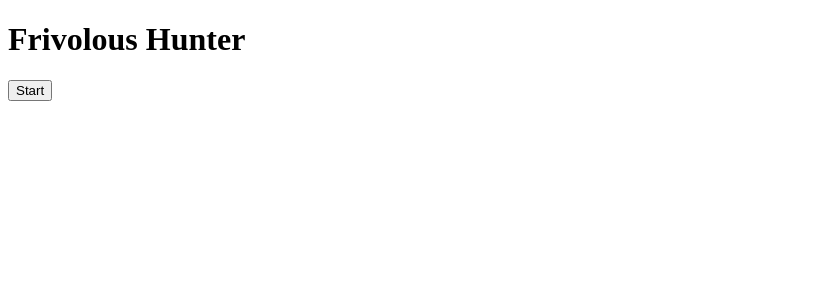
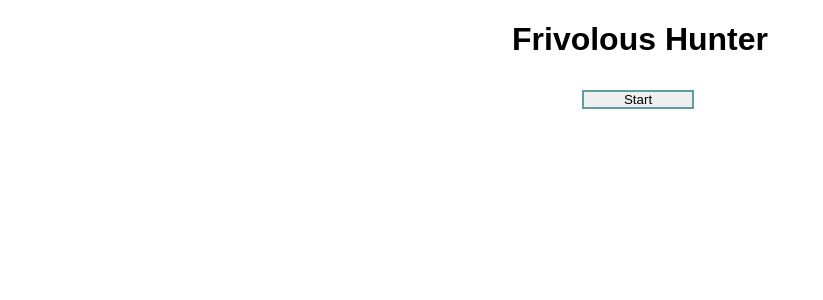
Before and after one commit to Melissopoulos/Quiz-game, a React (Create React App) app in the folder quiz-game/: page / in a window 1280 px wide. Shown: the top 300 px of the page, without its empty margins (0-823 px from the left). Built offline with nearby package versions, Linux system fonts and the light colour scheme.

Commit message:
style components and show the correct answer when user selects

```diff
--- a/quiz-game/package.json
+++ b/quiz-game/package.json
@@ -10,9 +10,11 @@
     "@types/node": "^16.18.3",
     "@types/react": "^18.0.25",
     "@types/react-dom": "^18.0.8",
+    "@types/styled-components": "^5.1.26",
     "react": "^18.2.0",
     "react-dom": "^18.2.0",
     "react-scripts": "5.0.1",
+    "styled-components": "^5.3.6",
     "typescript": "^4.8.4",
     "web-vitals": "^2.1.4"
   },
--- /dev/null
+++ b/quiz-game/src/App.styles.ts
@@ -0,0 +1,43 @@
+import styled, { createGlobalStyle } from "styled-components";
+
+export const GlobalStyle = createGlobalStyle`
+html{
+    height: 100%;
+}
+
+body{
+    background-size: cover;
+    margin: 0;
+    padding: 0 20px;
+    display: flex;
+    justify-content: center;
+}
+
+*{
+    box-sizing: border-box;
+    font-family: 'Catamaran', sans-serif;
+}
+`;
+
+export const Wrapper = styled.div`
+  display: flex;
+  flex-direction: column;
+  align-items: center;
+
+  .start {
+    text-align: center;
+    cursor: pointer;
+    border: 2px solid #5f9ea0;
+    background: ##56ffa4;
+    margin: 10px 70px;
+    padding: 0 40px;
+  }
+  .next {
+    text-align: center;
+    cursor: pointer;
+    border: 2px solid #5f9ea0;
+    background: ##56ffa4;
+    margin: 10px 250px;
+    padding: 0 40px;
+  }
+`;
--- a/quiz-game/src/App.tsx
+++ b/quiz-game/src/App.tsx
@@ -5,6 +5,8 @@ import Question from "./components/Question";
 import Results from "./components/Results";
 //types
 import { QuestionState, Difficulty } from "./API";
+//styles
+import { GlobalStyle, Wrapper } from "./App.styles";
 
 type AnswerObject = {
   question: string;
@@ -107,10 +109,15 @@ const App = () => {
   const [correctAnswers, setCorrectAnswers] = useState(0);
 
   return (
+    <>
+      <GlobalStyle />
+      <Wrapper>
         <div className="App">
           <h1>Frivolous Hunter</h1>
           {gameOver && userAnswers.length === 0 ? (
-        <button onClick={startTrivia}>Start</button>
+            <button className="start" onClick={startTrivia}>
+              Start
+            </button>
           ) : null}
           {loading && <p>Loading Questions...</p>}
           {!loading && !gameOver && (
@@ -124,7 +131,7 @@ const App = () => {
             />
           )}
           {!gameOver && !loading && userAnswers.length === number + 1 && (
-        <button onClick={nextQuestion}>
+            <button className="next" onClick={nextQuestion}>
               {userAnswers.length === TOTAL_QUESTIONS ? "Finish" : "Next"}
             </button>
           )}
@@ -136,6 +143,8 @@ const App = () => {
             />
           )}
         </div>
+      </Wrapper>
+    </>
   );
 };
 
--- /dev/null
+++ b/quiz-game/src/components/Question.styles.ts
@@ -0,0 +1,40 @@
+import styled from "styled-components";
+
+export const Wrapper = styled.div`
+  max-width: 1000px;
+  border-radius: 10px;
+  padding: 20px;
+  text-align: center;
+
+  p {
+    font-size: 1rem;
+  }
+`;
+
+type ButtonWrapperProps = {
+  correct: boolean;
+  userClicked: boolean;
+};
+
+export const ButtonWrapper = styled.div<ButtonWrapperProps>`
+  transition: all 0.4s ease;
+
+  :hover {
+    opacity: 0.8;
+  }
+
+  button {
+    cursor: pointer;
+    user-select: none;
+    font-size: 0.8rem;
+    width: 100%;
+    padding: 10px 10px 10px 10px;
+    margin: 5px 0;
+    background: ${({ correct, userClicked }) =>
+      correct
+        ? "linear-gradient(90deg,#56ffa4,#59bc86)"
+        : !correct && userClicked
+        ? "linear-gradient(90deg,#ff5656,#c16868)"
+        : "linear-gradient(90deg,#56ccff,#6eafb4)"};
+  }
+`;
--- a/quiz-game/src/components/Question.tsx
+++ b/quiz-game/src/components/Question.tsx
@@ -1,4 +1,6 @@
 import React from "react";
+//styles
+import { Wrapper, ButtonWrapper } from "./Question.styles";
 
 type Props = {
   question: string;
@@ -18,21 +20,25 @@ const Question: React.FC<Props> = ({
   totalQuestions,
 }) => {
   return (
-    <div>
+    <Wrapper>
       <p>
         Question {questionNumber} / {totalQuestions}
       </p>
       <p dangerouslySetInnerHTML={{ __html: question }} />
       <div>
         {answers?.map((answer) => (
-          <div key={answer}>
+          <ButtonWrapper
+            key={answer}
+            correct={userAnswer?.correctAnswer === answer}
+            userClicked={userAnswer?.answer === answer}
+          >
             <button disabled={userAnswer} value={answer} onClick={callback}>
               <span dangerouslySetInnerHTML={{ __html: answer }} />
             </button>
-          </div>
+          </ButtonWrapper>
         ))}
       </div>
-    </div>
+    </Wrapper>
   );
 };
 
--- a/quiz-game/src/components/Results.tsx
+++ b/quiz-game/src/components/Results.tsx
@@ -13,9 +13,9 @@ const Results: React.FC<Props> = ({
   return (
     <div>
       <h1>Congratulations!!!</h1>
-      <h3>Your score is {score}</h3>
+      <h3>Your score is {score}!!!</h3>
       <h4>
-        {correctAnswers}/{totalQuestions}
+        Your correct answers are: {correctAnswers}/{totalQuestions}
       </h4>
     </div>
   );
```
Also changed, not shown: 1 other file (tests, documents, lock files or other folders). Lines whose indentation alone changed are shown as unchanged.
